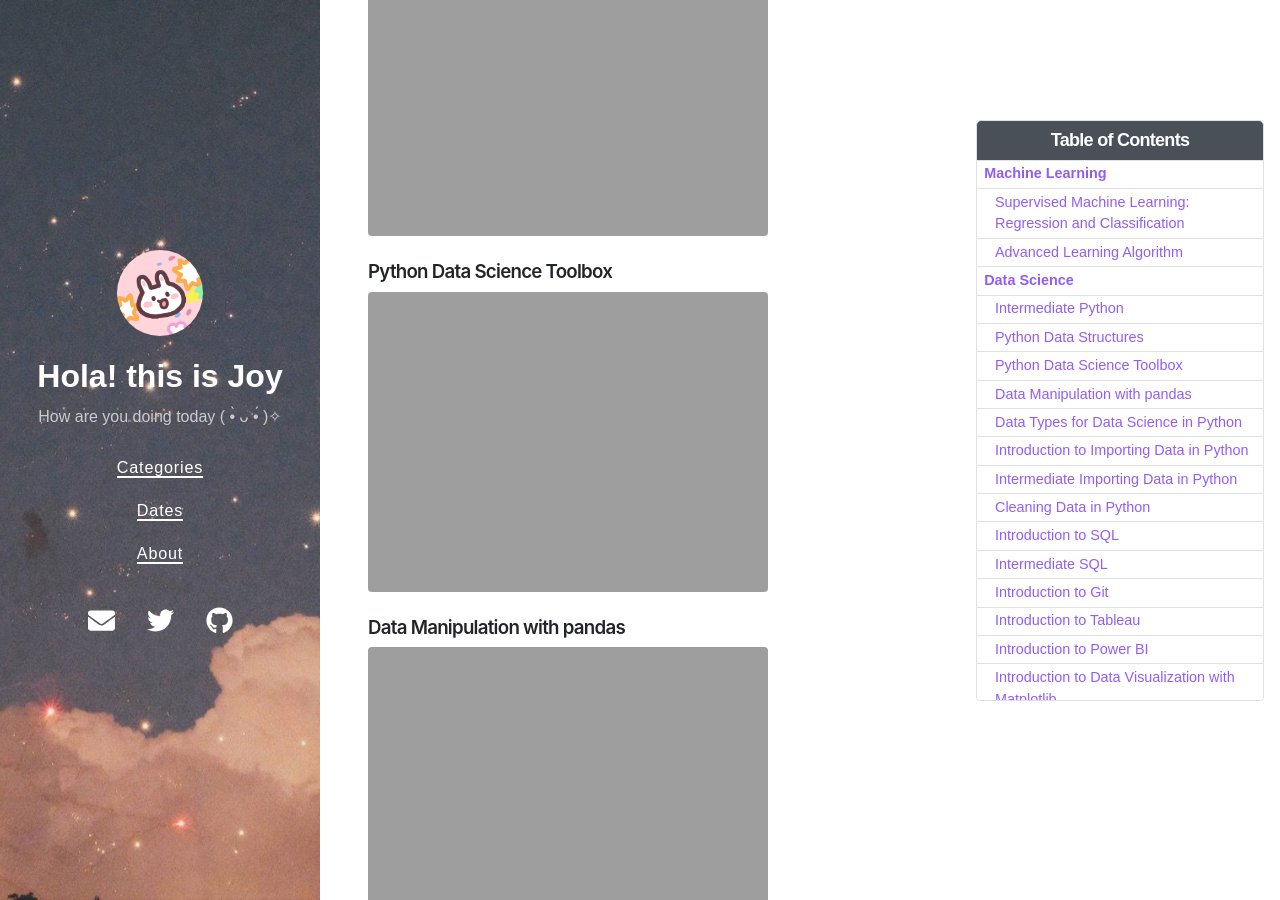
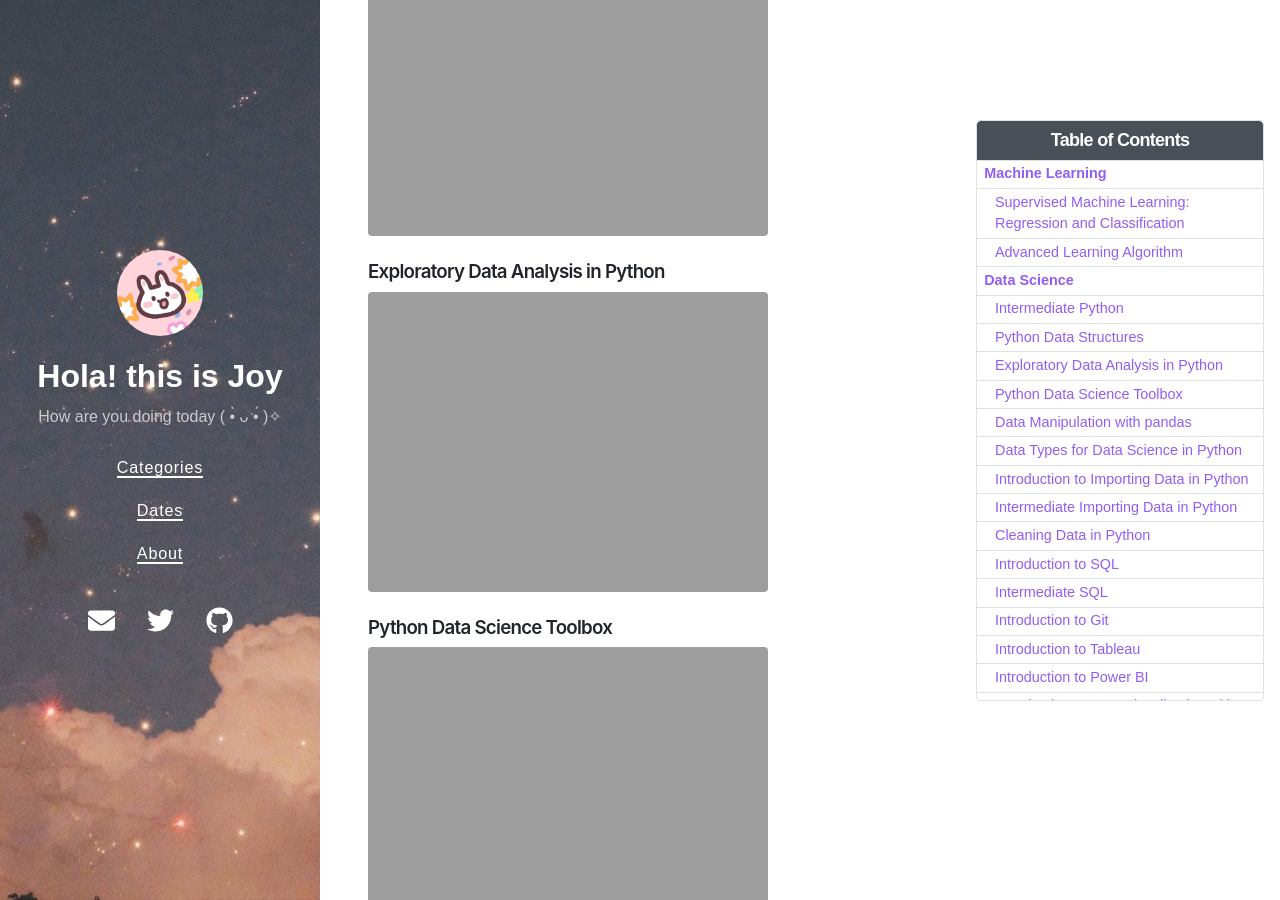
Before and after one commit to Joy3Luo/mathnotes, a Jekyll site: the page built from about.md, in a window 1280 px wide and 900 px high, scrolled down 1856 px. Built offline with Jekyll 4.4.1, drawn with Linux system fonts in a browser that asks for light colours; nearby versions of some CDN libraries.

Commit message:
Update about.md

```diff
--- a/about.md
+++ b/about.md
@@ -31,7 +31,8 @@ I always enjoy learning more, so I keep taking online courses. I have earned tho
 ### Python Data Structures
 ![Python Data Structures](https://joy3luo.github.io/mathnotes/pics/certificates/Python_Data_Structures.png)
 
-
+### Exploratory Data Analysis in Python
+![Exploratory Data Analysis in Python](https://joy3luo.github.io/mathnotes/pics/certificates/Exploratory_Data_Analysis_in_Python.png)
 
 ### Python Data Science Toolbox
 ![Python Data Science Toolbox](https://joy3luo.github.io/mathnotes/pics/certificates/Data_Toolbox.png)
```
